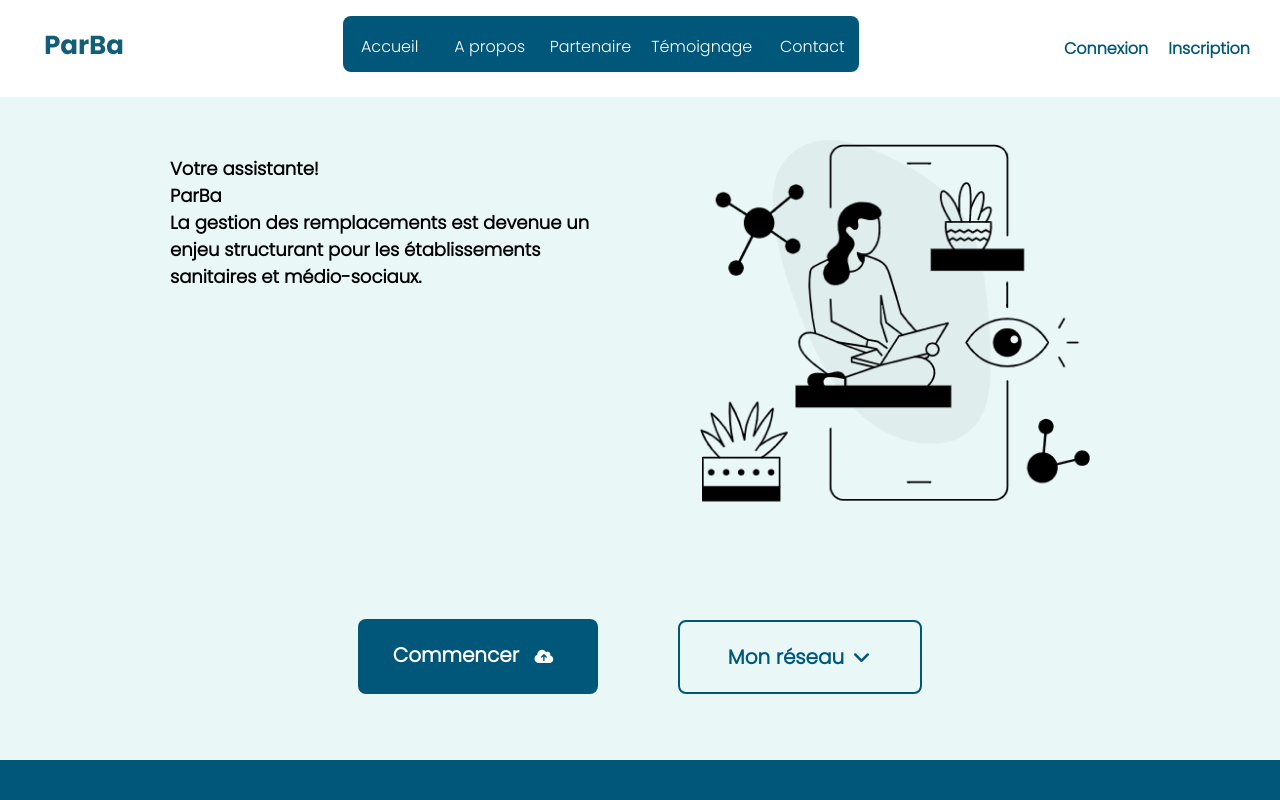
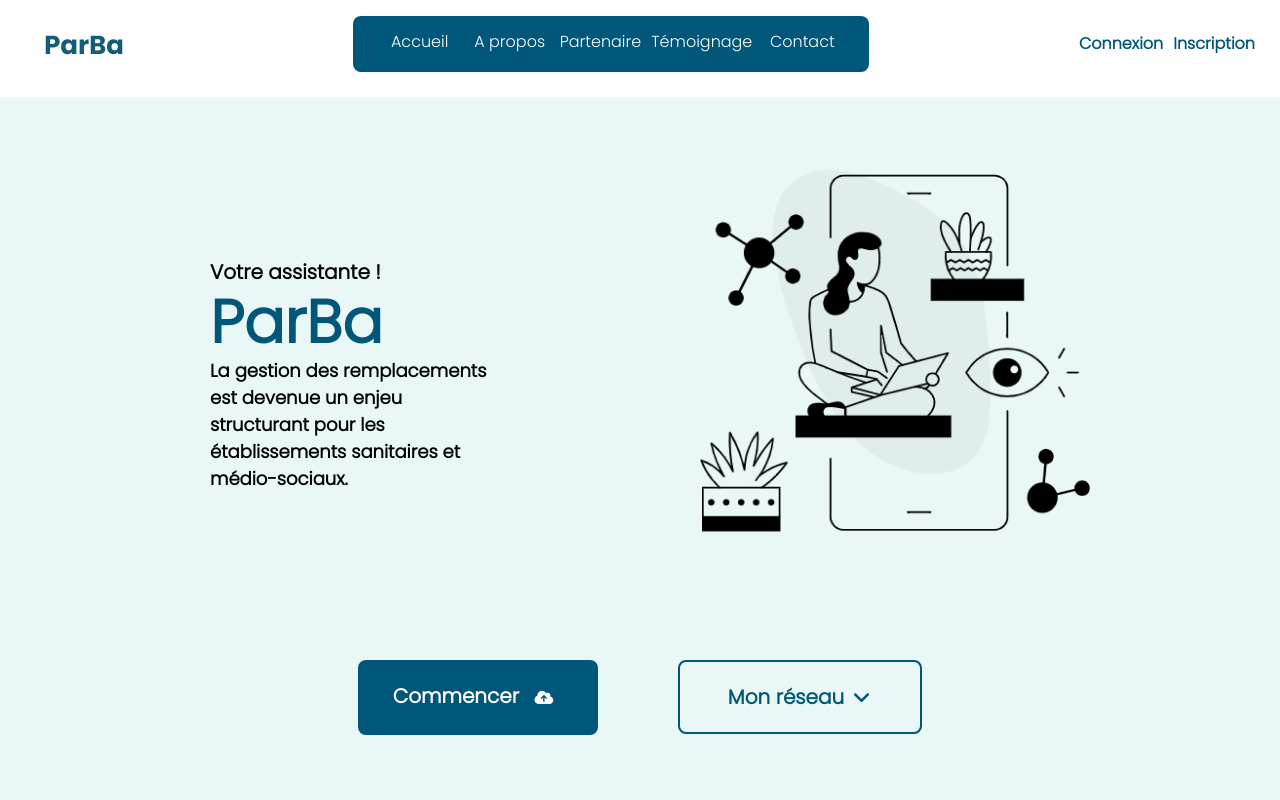
Before and after one commit to ZahraThiaw/ParBa-Maquette, a plain HTML site: page index.html in a window 1280 px wide. Shown: the top 800 px of the page. Drawn offline with Linux system fonts and the light colour scheme.

Commit message:
mise à jour html et css

```diff
--- a/CSS/style.css
+++ b/CSS/style.css
@@ -40,7 +40,7 @@ nav img{
     color: #015779;
 }
 a{
-    margin: 10px;
+    margin: 5px;
     text-decoration: none;
     display:block;
     min-width: 80px;
@@ -52,20 +52,30 @@ a{
     justify-content: space-around;
 }
 .text{
-    padding: 40px;
+    padding: 80px;
+    margin: 60px;
     margin-left: 130px;
     font-size: 18px;
 }
 .text h1{
-    font-size: 50px;
+    font-size: 60px;
     color: #015779;
+}
+#gestionParbar{
+    margin-top: -60px;
+}
+#assistante{
+    margin-bottom: -60px;
+    font-size: 20px;
 }
 .image img{
     padding: 40px;
+    margin: 30px;
     margin-right: 150px;
 }
 .buttonaccueil ul{
     padding: 10px;
+    margin-top: -40px;
     display: flex;
     justify-content: center;
     align-items: center;
--- a/index.html
+++ b/index.html
@@ -39,9 +39,9 @@
             <div class="text">
                 <div>
                 <b>
-                <p>Votre assistante! <br>
-                    ParBa <br>
-                    La gestion des remplacements
+                <p id="assistante">Votre assistante !</p>
+                   <h1><b>ParBa </b></h1>
+                <p id="gestionParbar">La gestion des remplacements
                    est devenue un enjeu structurant
                    pour les établissements
                    sanitaires et médio-sociaux.</p></b>
```
